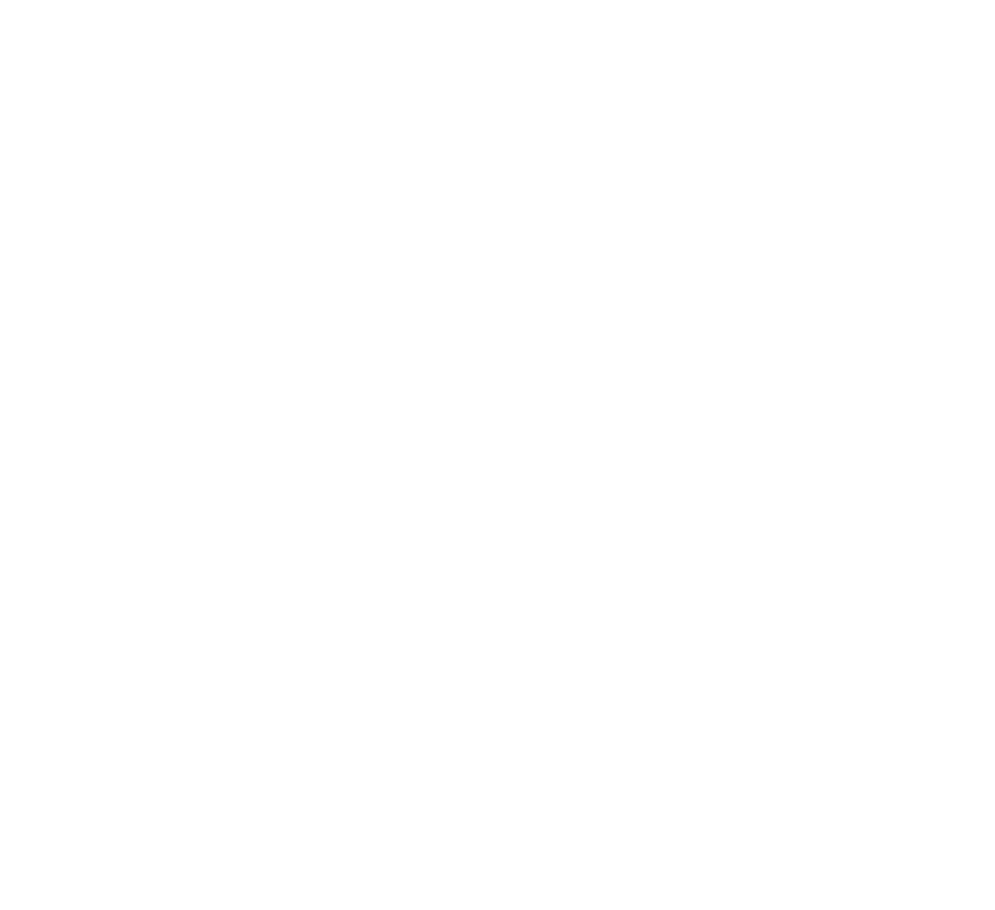
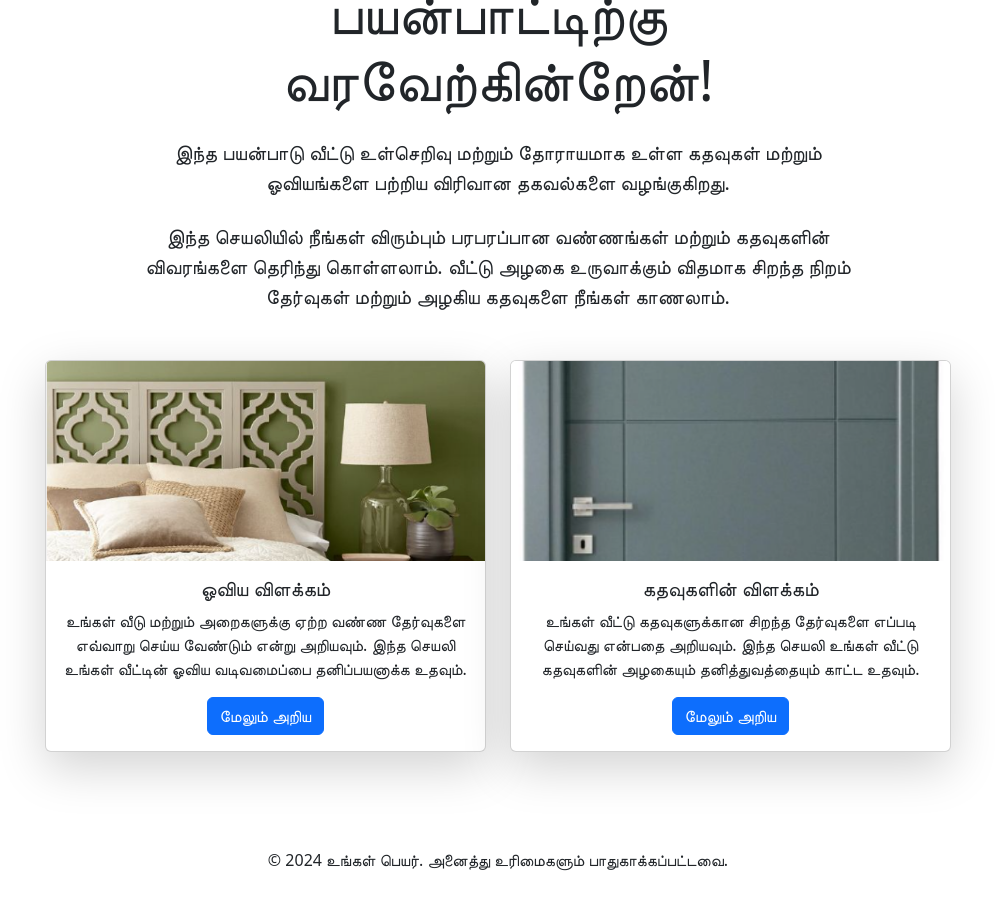
Before and after one commit to jaganm101/Home, a React (Vite) app: page / in a window 1280 px wide. Shown: the part 280-1190 px from the top of the page, without its empty margins (142-1137 px from the left). Before the commit the page ends 800 px from the top, so only its background shows below. Built offline with nearby package versions, Linux system fonts and the light colour scheme.

Commit message:
home page related changes

```diff
--- a/src/components/Home.tsx
+++ b/src/components/Home.tsx
@@ -1,8 +1,69 @@
+import React from 'react';
+import 'bootstrap/dist/css/bootstrap.min.css';
+
 function Home() {
     return (
-        <div>
-            <h2>Welcome to the Home Details Application!</h2>
-            <p>This application provides detailed information about home painting and doors.</p>
+        <div className="home-page">
+            <div className="container py-5">
+                <div className="row justify-content-center">
+                    <div className="col-lg-8 text-center">
+                        <h2 className="display-4 mb-4">வீட்டு விவரங்கள் பயன்பாட்டிற்கு வரவேற்கின்றேன்!</h2>
+                        <p className="lead mb-4">
+                            இந்த பயன்பாடு வீட்டு உள்செறிவு மற்றும் தோராயமாக உள்ள கதவுகள் மற்றும் ஓவியங்களை பற்றிய
+                            விரிவான தகவல்களை வழங்குகிறது.
+                        </p>
+                        <p className="lead mb-5">
+                            இந்த செயலியில் நீங்கள் விரும்பும் பரபரப்பான வண்ணங்கள் மற்றும் கதவுகளின் விவரங்களை தெரிந்து
+                            கொள்ளலாம். வீட்டு அழகை உருவாக்கும் விதமாக சிறந்த நிறம் தேர்வுகள் மற்றும் அழகிய கதவுகளை நீங்கள்
+                            காணலாம்.
+                        </p>
+                    </div>
+                </div>
+
+                <div className="row justify-content-center">
+                    <div className="col-md-5 mb-4">
+                        <div className="card shadow-lg rounded">
+                            <img
+                                src="/Home/images/master_bed_room.png"
+                                alt="Painting"
+                                className="card-img-top"
+                                style={{ objectFit: 'cover', height: '200px' }}
+                            />
+                            <div className="card-body text-center">
+                                <h5 className="card-title">ஓவிய விளக்கம்</h5>
+                                <p className="card-text">
+                                    உங்கள் வீடு மற்றும் அறைகளுக்கு ஏற்ற வண்ண தேர்வுகளை எவ்வாறு செய்ய வேண்டும் என்று
+                                    அறியவும். இந்த செயலி உங்கள் வீட்டின் ஓவிய வடிவமைப்பை தனிப்பயனாக்க உதவும்.
+                                </p>
+                                <a href="/Home/painting-details" className="btn btn-primary">
+                                    மேலும் அறிய
+                                </a>
+                            </div>
+                        </div>
+                    </div>
+
+                    <div className="col-md-5 mb-4">
+                        <div className="card shadow-lg rounded">
+                            <img
+                                src="/Home/images/green_door.png"
+                                alt="Door"
+                                className="card-img-top"
+                                style={{ objectFit: 'cover', height: '200px' }}
+                            />
+                            <div className="card-body text-center">
+                                <h5 className="card-title">கதவுகளின் விளக்கம்</h5>
+                                <p className="card-text">
+                                    உங்கள் வீட்டு கதவுகளுக்கான சிறந்த தேர்வுகளை எப்படி செய்வது என்பதை அறியவும்.
+                                    இந்த செயலி உங்கள் வீட்டு கதவுகளின் அழகையும் தனித்துவத்தையும் காட்ட உதவும்.
+                                </p>
+                                <a href="/Home/door-details" className="btn btn-primary">
+                                    மேலும் அறிய
+                                </a>
+                            </div>
+                        </div>
+                    </div>
+                </div>
+            </div>
         </div>
     );
 }
```
Also changed, not shown: public/images/master_bed_room.png (renamed from public/images/master bed room.png).
